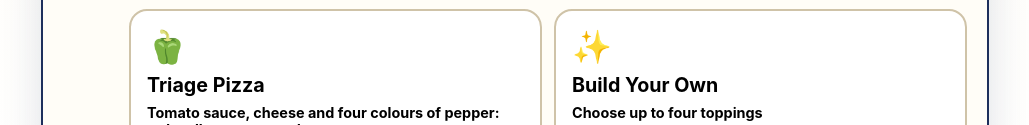
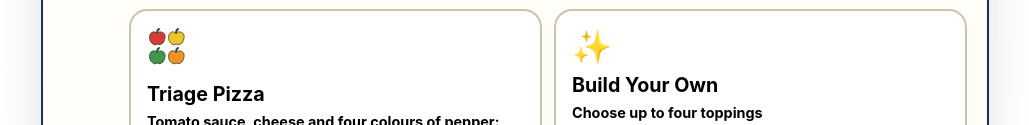
Before and after one commit to quinoteol-hue/glamfest-pizza, a website: page public/index.html in a window 1280 px wide. Shown: the part 1506-1631 px from the top of the page, without its empty margins (125-1154 px from the left). Drawn offline with Linux system fonts and the light colour scheme; no server answers.

Commit message:
Illustrate all four pepper colours on the Triage Pizza card

```diff
--- a/public/index.html
+++ b/public/index.html
@@ -28,7 +28,7 @@
       <section class="step-card"><div class="step-number">2</div><div class="step-content"><h2>Choose your pizza</h2><div class="pizza-grid">
         <button type="button" class="pizza-card" data-special="resus"><span class="pizza-icon">🌶️</span><strong>Resus Pizza</strong><small>Tomato sauce, cheese, pepperoni, jalapeños and chillies</small></button>
         <button type="button" class="pizza-card" data-special="paeds"><span class="pizza-icon">🍍</span><strong>Paeds Pizza</strong><small>Tomato sauce, cheese, ham and pineapple</small></button>
-        <button type="button" class="pizza-card" data-special="triage"><span class="pizza-icon">🫑</span><strong>Triage Pizza</strong><small>Tomato sauce, cheese and four colours of pepper: red, yellow, green and orange</small></button>
+        <button type="button" class="pizza-card" data-special="triage"><span class="pizza-icon"><svg width="40" height="40" viewBox="0 0 40 40" aria-hidden="true"><g transform="translate(1 1)"><path d="M9 5C1 0-1 13 5 16q2 2 4 0 3 2 6-1C21 5 13 2 9 5Z" fill="#d83a38" stroke="#26351f" stroke-width=".7"/><path d="M9 5q0-3 2-4" fill="none" stroke="#285737" stroke-width="2" stroke-linecap="round"/></g><g transform="translate(20 1)"><path d="M9 5C1 0-1 13 5 16q2 2 4 0 3 2 6-1C21 5 13 2 9 5Z" fill="#efc326" stroke="#26351f" stroke-width=".7"/><path d="M9 5q0-3 2-4" fill="none" stroke="#285737" stroke-width="2" stroke-linecap="round"/></g><g transform="translate(1 20)"><path d="M9 5C1 0-1 13 5 16q2 2 4 0 3 2 6-1C21 5 13 2 9 5Z" fill="#42964c" stroke="#26351f" stroke-width=".7"/><path d="M9 5q0-3 2-4" fill="none" stroke="#285737" stroke-width="2" stroke-linecap="round"/></g><g transform="translate(20 20)"><path d="M9 5C1 0-1 13 5 16q2 2 4 0 3 2 6-1C21 5 13 2 9 5Z" fill="#f39124" stroke="#26351f" stroke-width=".7"/><path d="M9 5q0-3 2-4" fill="none" stroke="#285737" stroke-width="2" stroke-linecap="round"/></g></svg></span><strong>Triage Pizza</strong><small>Tomato sauce, cheese and four colours of pepper: red, yellow, green and orange</small></button>
         <button type="button" class="pizza-card" data-special="custom"><span class="pizza-icon">✨</span><strong>Build Your Own</strong><small>Choose up to four toppings</small></button>
       </div><div id="customBuilder" class="builder hidden"><fieldset class="base-picker"><legend>1. First, choose your base sauce</legend><div class="base-options"><label class="tomato-base"><input type="radio" name="pizzaBase" value="standard" checked><strong>Tomato sauce</strong></label><label class="bbq-base"><input type="radio" name="pizzaBase" value="barbecue"><strong>Barbecue sauce</strong></label></div></fieldset><h3>2. Choose up to 4 toppings</h3><p class="muted"><span id="toppingCount">0</span>/4 selected</p><div id="toppings" class="choice-grid"></div></div></div></section>
 
```
